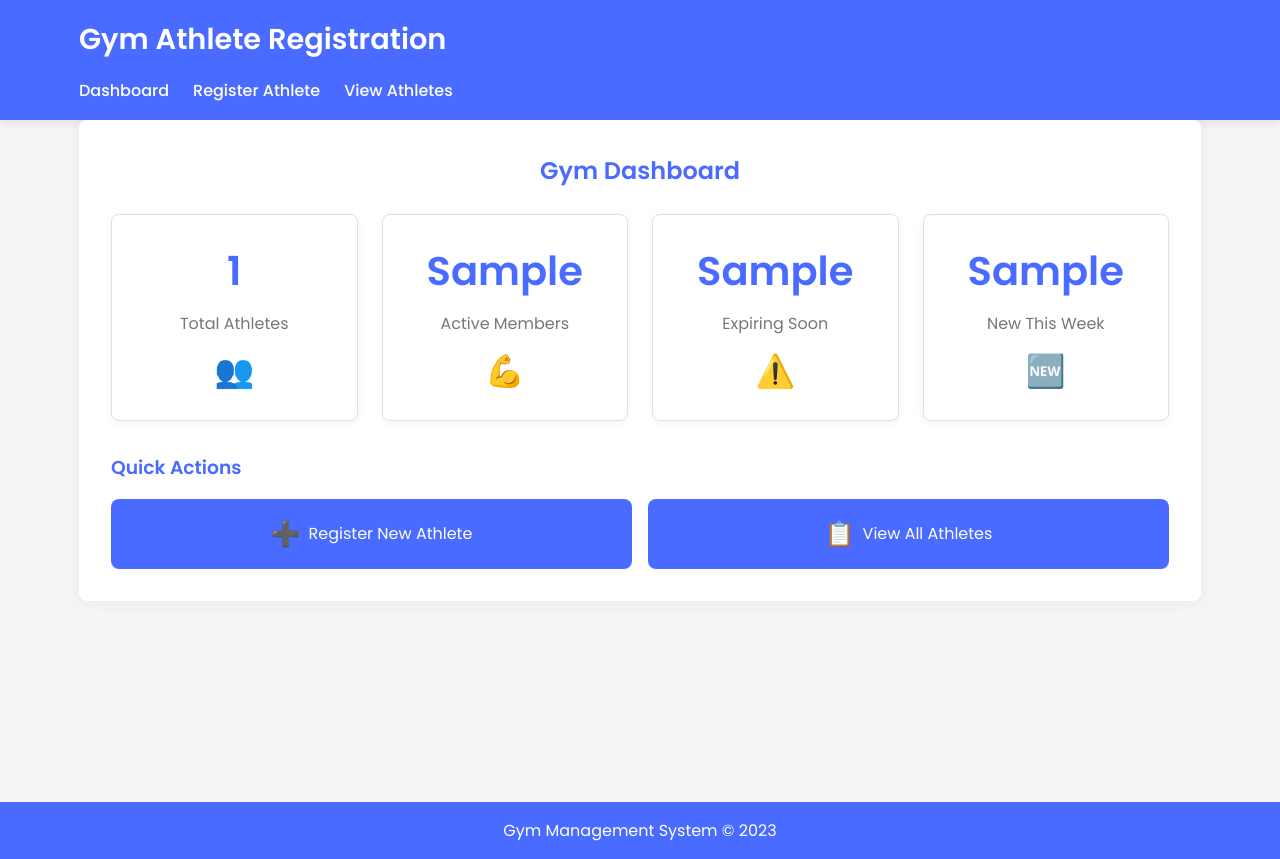
After one commit to 0xAbolfazl/GYM-Management-System, a Flask app: template templates/home.html in a window 1280 px wide. The commit adds this page. Run offline with Flask 3, Linux system fonts and the light colour scheme; the template is opened without the code that fills it: most values are stand-ins (such as "Sample title", 1, 10 or a date in 2020).

Commit message:
Dashboard added

```diff
--- a/app.py
+++ b/app.py
@@ -21,7 +21,33 @@ init_db()
 
 @app.route('/')
 def home():
-    return redirect(url_for('register'))
+    conn = sqlite3.connect('database.db')
+    c = conn.cursor()
+
+    # Get total athletes count
+    c.execute("SELECT COUNT(*) FROM athletes")
+    total_athletes = c.fetchone()[0]
+
+    # Get active athletes (with days remaining > 0)
+    c.execute("SELECT COUNT(*) FROM athletes WHERE days_remaining > 0")
+    active_athletes = c.fetchone()[0]
+
+    # Get expiring soon athletes (less than 7 days remaining)
+    c.execute("SELECT COUNT(*) FROM athletes WHERE days_remaining > 0 AND days_remaining < 7")
+    expiring_soon = c.fetchone()[0]
+
+    # Get recent registrations (last 7 days)
+    seven_days_ago = (datetime.now() - timedelta(days=7)).strftime('%Y-%m-%d %H:%M:%S')
+    c.execute("SELECT COUNT(*) FROM athletes WHERE registration_date > ?", (seven_days_ago,))
+    recent_registrations = c.fetchone()[0]
+
+    conn.close()
+
+    return render_template('home.html',
+                         total_athletes=total_athletes,
+                         active_athletes=active_athletes,
+                         expiring_soon=expiring_soon,
+                         recent_registrations=recent_registrations)
 
 @app.route('/register', methods=['GET', 'POST'])
 def register():
--- a/static/style.css
+++ b/static/style.css
@@ -235,6 +235,122 @@ footer {
     color: var(--primary-color);
 }
 
+/* Add these new styles to your existing style.css */
+
+/* Dashboard Styles */
+.dashboard {
+    background: white;
+    padding: 2rem;
+    border-radius: 8px;
+    box-shadow: 0 2px 15px rgba(0, 0, 0, 0.05);
+}
+
+.dashboard h2 {
+    margin-bottom: 1.5rem;
+    color: var(--primary-color);
+    text-align: center;
+}
+
+.stats-grid {
+    display: grid;
+    grid-template-columns: repeat(auto-fit, minmax(200px, 1fr));
+    gap: 1.5rem;
+    margin-bottom: 2rem;
+}
+
+.stat-card {
+    background: white;
+    border-radius: 8px;
+    padding: 1.5rem;
+    text-align: center;
+    box-shadow: 0 2px 10px rgba(0, 0, 0, 0.05);
+    border: 1px solid var(--border-color);
+    position: relative;
+    overflow: hidden;
+    transition: transform 0.3s, box-shadow 0.3s;
+}
+
+.stat-card:hover {
+    transform: translateY(-5px);
+    box-shadow: 0 5px 15px rgba(0, 0, 0, 0.1);
+}
+
+.stat-value {
+    font-size: 2.5rem;
+    font-weight: 600;
+    color: var(--primary-color);
+    margin-bottom: 0.5rem;
+}
+
+.stat-label {
+    font-size: 1rem;
+    color: var(--light-text);
+    margin-bottom: 0.5rem;
+}
+
+.stat-icon {
+    font-size: 2rem;
+    margin-top: 0.5rem;
+}
+
+.quick-actions {
+    margin-top: 2rem;
+}
+
+.quick-actions h3 {
+    margin-bottom: 1rem;
+    color: var(--primary-color);
+}
+
+.action-buttons {
+    display: grid;
+    grid-template-columns: repeat(auto-fit, minmax(250px, 1fr));
+    gap: 1rem;
+}
+
+.action-btn {
+    display: flex;
+    align-items: center;
+    justify-content: center;
+    padding: 1rem;
+    background-color: var(--primary-color);
+    color: white;
+    text-decoration: none;
+    border-radius: 8px;
+    transition: background-color 0.3s;
+}
+
+.action-btn:hover {
+    background-color: #3a5bef;
+}
+
+.action-btn span {
+    font-size: 1.5rem;
+    margin-right: 0.5rem;
+}
+
+/* Responsive adjustments */
+@media (max-width: 768px) {
+    .stats-grid {
+        grid-template-columns: 1fr 1fr;
+    }
+
+    .action-buttons {
+        grid-template-columns: 1fr;
+    }
+}
+
+@media (max-width: 480px) {
+    .stats-grid {
+        grid-template-columns: 1fr;
+    }
+
+    .stat-value {
+        font-size: 2rem;
+    }
+}
+
+
 /* Responsive */
 @media (max-width: 768px) {
     .athletes-grid {
--- a/templates/base.html
+++ b/templates/base.html
@@ -13,6 +13,7 @@
             <h1>Gym Athlete Registration</h1>
             <nav>
                 <ul>
+                    <li><a href="{{ url_for('home') }}">Dashboard</a></li>
                     <li><a href="{{ url_for('register') }}">Register Athlete</a></li>
                     <li><a href="{{ url_for('athletes') }}">View Athletes</a></li>
                 </ul>
--- /dev/null
+++ b/templates/home.html
@@ -0,0 +1,47 @@
+{% extends "base.html" %}
+
+{% block content %}
+<section class="dashboard">
+    <h2>Gym Dashboard</h2>
+
+    <div class="stats-grid">
+        <div class="stat-card">
+            <div class="stat-value">{{ total_athletes }}</div>
+            <div class="stat-label">Total Athletes</div>
+            <div class="stat-icon">👥</div>
+        </div>
+
+        <div class="stat-card">
+            <div class="stat-value">{{ active_athletes }}</div>
+            <div class="stat-label">Active Members</div>
+            <div class="stat-icon">💪</div>
+        </div>
+
+        <div class="stat-card">
+            <div class="stat-value">{{ expiring_soon }}</div>
+            <div class="stat-label">Expiring Soon</div>
+            <div class="stat-icon">⚠️</div>
+        </div>
+
+        <div class="stat-card">
+            <div class="stat-value">{{ recent_registrations }}</div>
+            <div class="stat-label">New This Week</div>
+            <div class="stat-icon">🆕</div>
+        </div>
+    </div>
+
+    <div class="quick-actions">
+        <h3>Quick Actions</h3>
+        <div class="action-buttons">
+            <a href="{{ url_for('register') }}" class="action-btn">
+                <span>➕</span>
+                Register New Athlete
+            </a>
+            <a href="{{ url_for('athletes') }}" class="action-btn">
+                <span>📋</span>
+                View All Athletes
+            </a>
+        </div>
+    </div>
+</section>
+{% endblock %}
```
